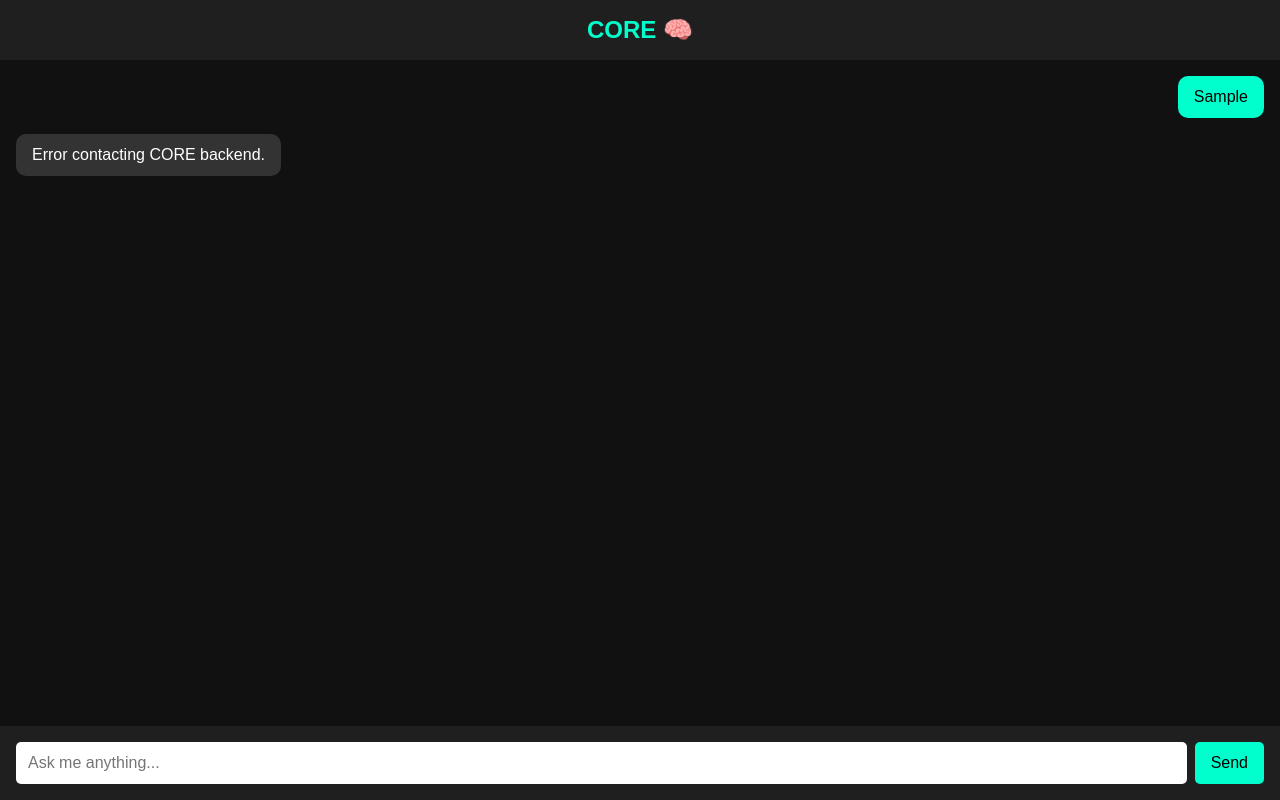
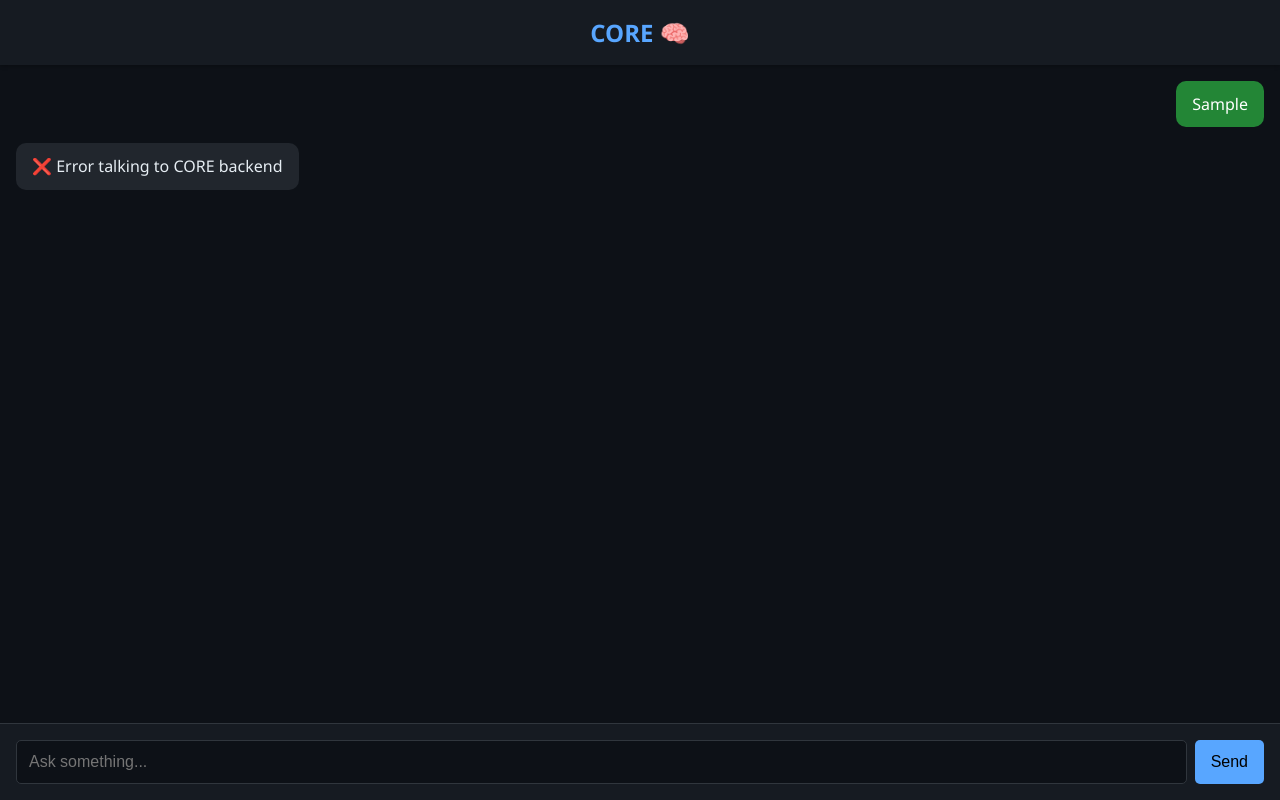
Before and after one commit to COREGPT/Core-backend1, a website: page index.html in a window 1280 px wide. Both pictures are taken after typing "Sample" into the empty fields and a click on the button "Send". Drawn offline with Linux system fonts and the light colour scheme; no server answers.

Commit message:
Add files via upload

```diff
--- a/index.html
+++ b/index.html
@@ -6,67 +6,86 @@
   <title>CORE Chat</title>
   <style>
     body {
-      font-family: Arial, sans-serif;
-      background: #111;
-      color: #fff;
       margin: 0;
       padding: 0;
+      font-family: 'Segoe UI', sans-serif;
+      background-color: #0d1117;
+      color: #e6edf3;
       display: flex;
       flex-direction: column;
       height: 100vh;
     }
+
     header {
-      background: #1f1f1f;
+      background-color: #161b22;
       padding: 1rem;
       text-align: center;
       font-size: 1.5rem;
       font-weight: bold;
-      color: #00ffcc;
+      color: #58a6ff;
+      box-shadow: 0 1px 4px rgba(0,0,0,0.3);
     }
+
     .chat-container {
       flex: 1;
       padding: 1rem;
       overflow-y: auto;
       display: flex;
       flex-direction: column;
-      gap: 1rem;
     }
+
     .message {
+      margin-bottom: 1rem;
+      max-width: 80%;
       padding: 0.75rem 1rem;
       border-radius: 10px;
-      max-width: 70%;
-      word-wrap: break-word;
+      line-height: 1.4;
+      white-space: pre-wrap;
     }
+
     .user {
       align-self: flex-end;
-      background: #00ffcc;
-      color: #000;
+      background-color: #238636;
+      color: #fff;
     }
+
     .bot {
       align-self: flex-start;
-      background: #333;
+      background-color: #21262d;
     }
+
     footer {
       display: flex;
       padding: 1rem;
-      background: #1f1f1f;
+      background-color: #161b22;
+      border-top: 1px solid #30363d;
     }
+
     input {
       flex: 1;
       padding: 0.75rem;
       border: none;
       border-radius: 5px;
       font-size: 1rem;
+      background-color: #0d1117;
+      color: #e6edf3;
+      border: 1px solid #30363d;
     }
+
     button {
       margin-left: 0.5rem;
       padding: 0.75rem 1rem;
       font-size: 1rem;
+      background-color: #58a6ff;
       border: none;
       border-radius: 5px;
-      background: #00ffcc;
       color: #000;
       cursor: pointer;
+    }
+
+    .typing {
+      font-style: italic;
+      color: #8b949e;
     }
   </style>
 </head>
@@ -74,7 +93,7 @@
   <header>CORE 🧠</header>
   <div class="chat-container" id="chat"></div>
   <footer>
-    <input type="text" id="input" placeholder="Ask me anything..." />
+    <input type="text" id="input" placeholder="Ask something..." autocomplete="off"/>
     <button onclick="sendMessage()">Send</button>
   </footer>
 
@@ -90,12 +109,27 @@
       chat.scrollTop = chat.scrollHeight;
     }
 
+    function addTyping() {
+      const typing = document.createElement("div");
+      typing.className = "message bot typing";
+      typing.textContent = "CORE is typing...";
+      typing.id = "typing";
+      chat.appendChild(typing);
+      chat.scrollTop = chat.scrollHeight;
+    }
+
+    function removeTyping() {
+      const typing = document.getElementById("typing");
+      if (typing) typing.remove();
+    }
+
     async function sendMessage() {
       const userInput = input.value.trim();
       if (!userInput) return;
       addMessage(userInput, "user");
       input.value = "";
 
+      addTyping();
       try {
         const res = await fetch("https://core-backend1.onrender.com", {
           method: "POST",
@@ -103,9 +137,11 @@
           body: JSON.stringify({ message: userInput }),
         });
         const data = await res.json();
+        removeTyping();
         addMessage(data.reply || "No response", "bot");
       } catch (err) {
-        addMessage("Error contacting CORE backend.", "bot");
+        removeTyping();
+        addMessage("❌ Error talking to CORE backend", "bot");
       }
     }
 
```
Also changed, not shown: package.json (+3 -4 lines), server.js (+8 -2 lines).
